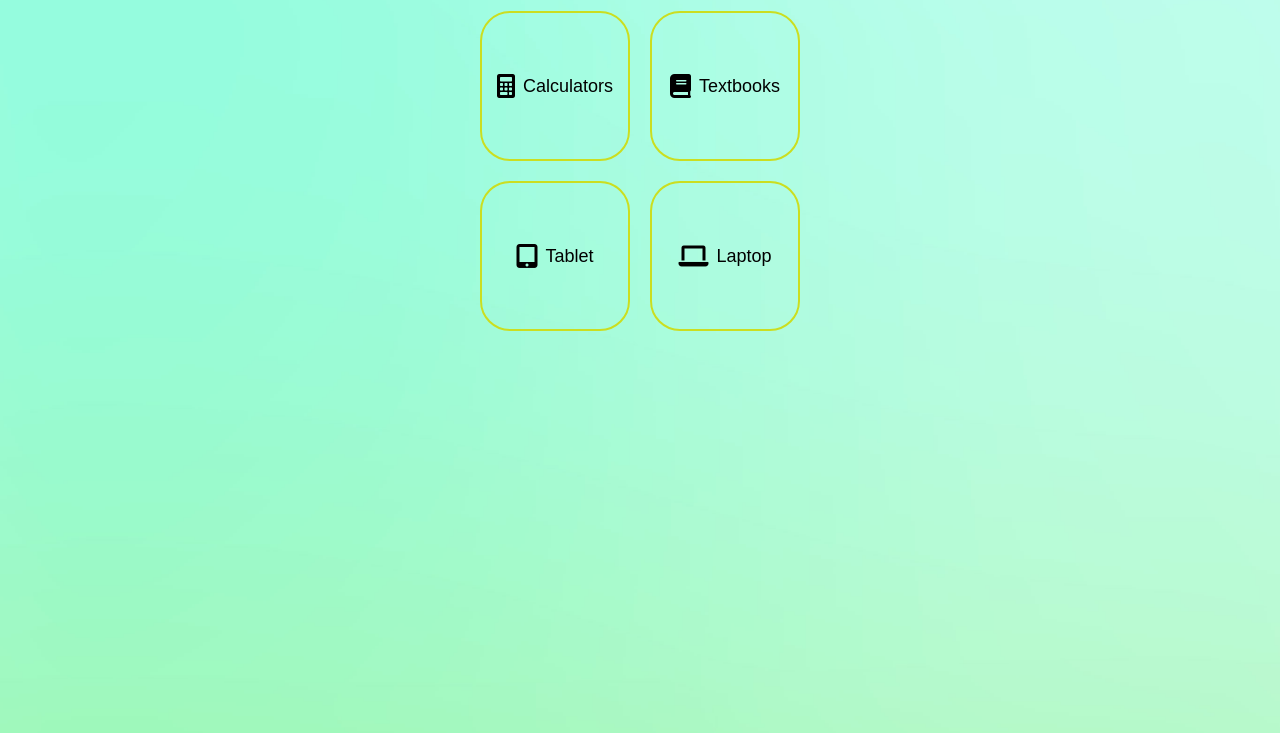
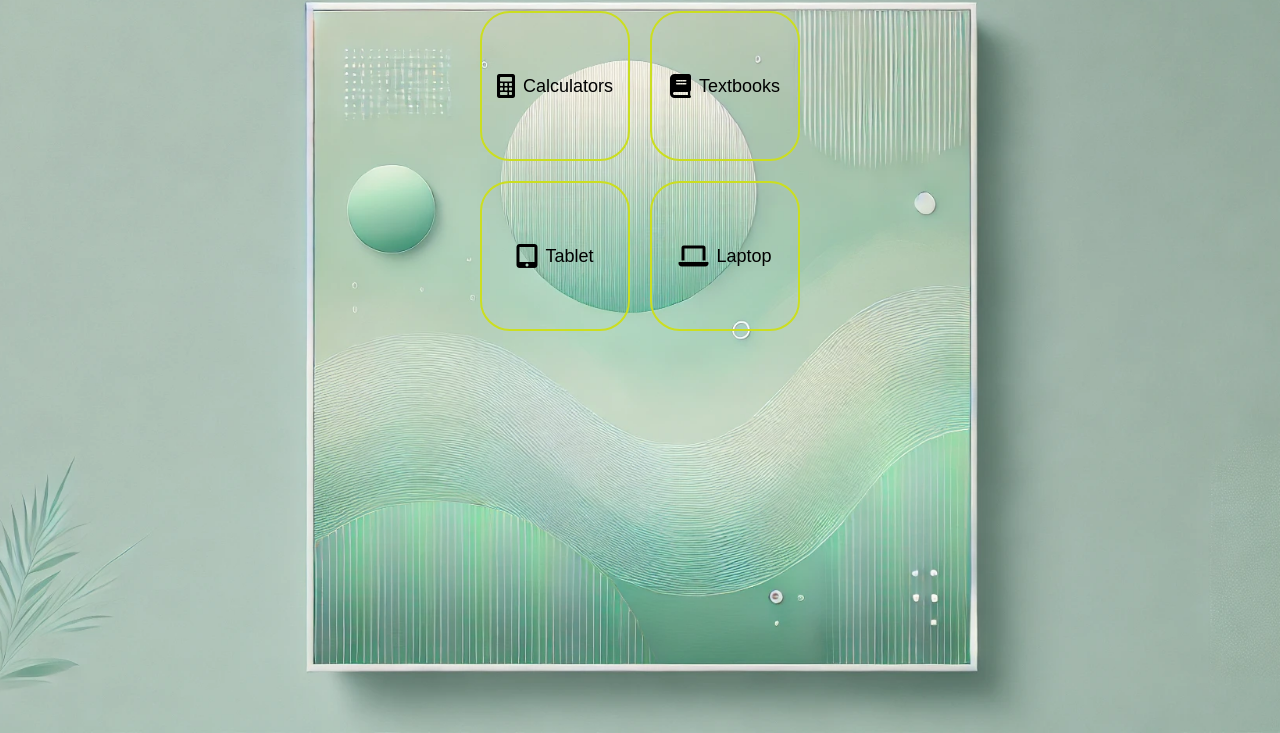
Before and after one commit to WSU-4110/WSU-MarketShare, a plain HTML site: page frontend/Sellpage.html in a window 1280 px wide. Shown: the part 67-800 px from the top of the page. Drawn offline with Linux system fonts and the light colour scheme; a web font is replaced by a local one.

Commit message:
updated backround

```diff
--- a/frontend/Sellpage.css
+++ b/frontend/Sellpage.css
@@ -3,7 +3,7 @@
     --text-color: rgb(20, 236, 92);
     --link-color: rgb(203, 222, 32);
     --backround-color:yellow;
-    background-image: url('papers.co-sm59-cool-pastel-blur-gradation-mint-green-40-wallpaper.jpg');
+    background-image: url('DALL·E\ 2025-02-05\ 20.14.33\ -\ Aesthetic\ minty\ green\ background\ with\ a\ soft\ gradient\ and\ subtle\ abstract\ texture.\ The\ design\ should\ be\ modern\,\ clean\,\ and\ visually\ pleasing\,\ suitable.webp');
     background-size: cover;
     background-position: center top;
     background-repeat: no-repeat;
```
Also changed, not shown: frontend/DALL·E 2025-02-05 20.14.33 - Aesthetic minty green background with a soft gradient and subtle abstract texture. The design should be modern, clean, and visually pleasing, suitable.webp (added), frontend/papers.co-sm59-cool-pastel-blur-gradation-mint-green-40-wallpaper.jpg (deleted).
